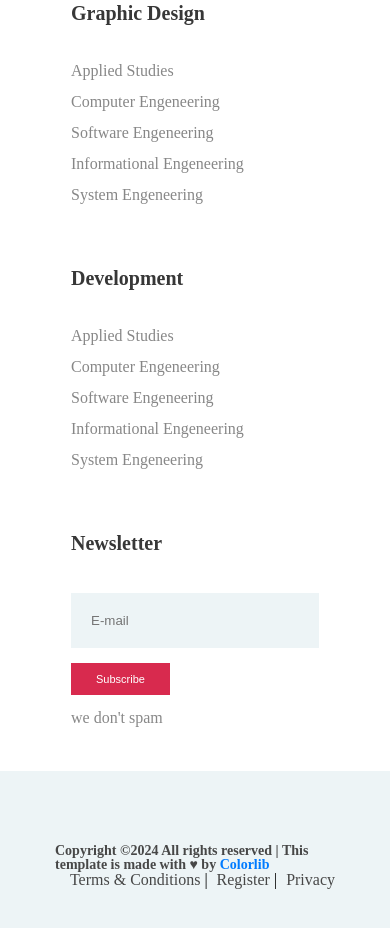
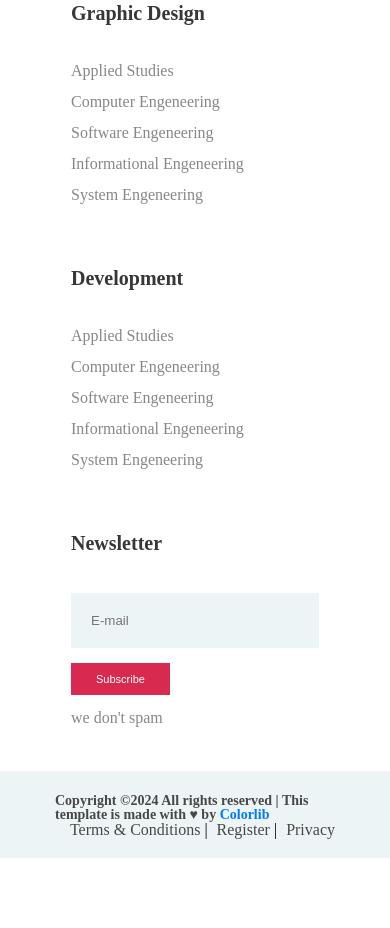
Before and after one commit to DanielFarag/webuni, a plain HTML site: page index.html in a window 390 px wide. Shown: the part 10977-11905 px from the top of the page. After the commit the page ends 11835 px from the top, so only its background shows below. Drawn offline with Linux system fonts and the light colour scheme.

Commit message:
update css

```diff
--- a/styles/main.css
+++ b/styles/main.css
@@ -869,11 +869,7 @@
 
 
     #footer-down-wrapper{
-        display: flex;
         flex-flow: column nowrap;
-        margin-top: 30px;
-        background-color: #edf4f6;
-        padding: 20px 0;
     }
 
 }
```
